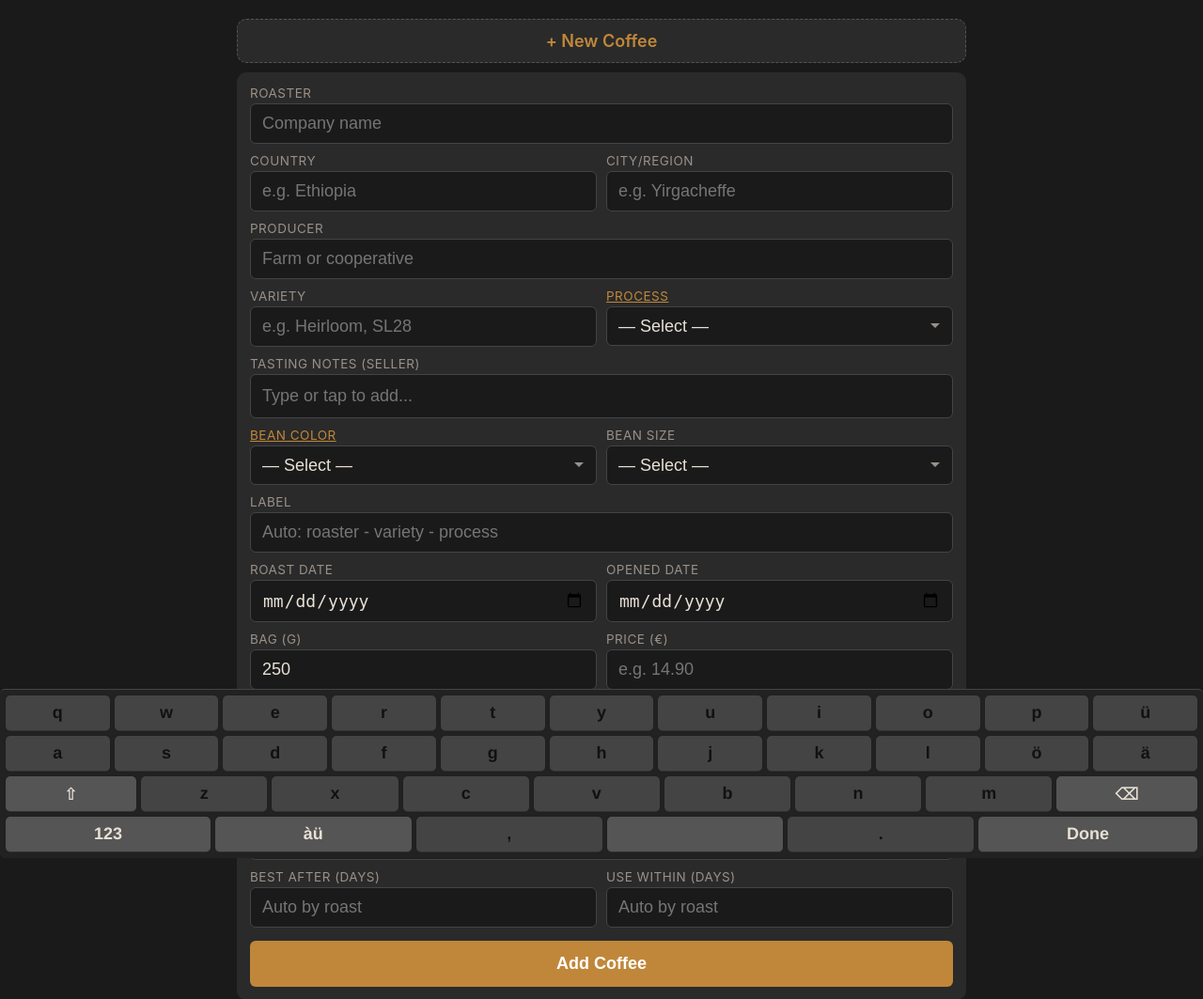
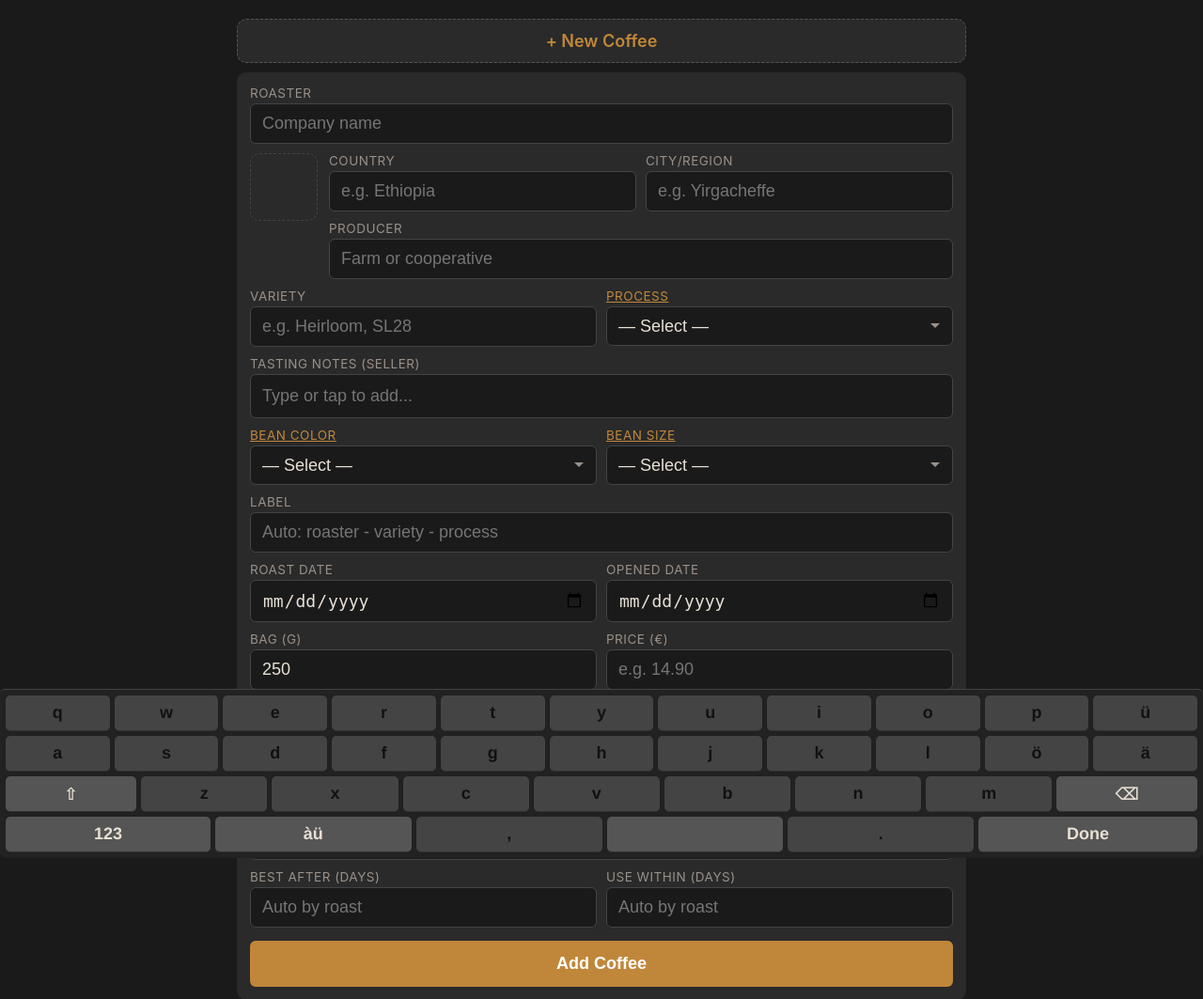
Before and after one commit to Inesteem/OptimizeYourCoffee, a Flask app: page / in a window 1280 px wide, after a click on "+ New Coffee". Shown: the part 67-1130 px from the top of the page at 94% size. Run offline with Flask 3, Linux system fonts and the light colour scheme; data that the repository does not hold is empty.

Commit message:
Add live origin map preview to coffee forms and bean size guide popup
Origin map preview: 72px placeholder next to country/city/producer fields
updates live as the user types a country name. Shows dashed border when
empty, fills with the matching continent SVG on match. Works on both
add and edit coffee forms.

Bean size guide: tapping "Bean Size" label shows a fullscreen overlay
with screen size mappings (Small=14-15, Medium=16-17, Large=18-20,
Peaberry=round), diameters in mm, and typical examples per size.

Co-Authored-By: Claude Opus 4.6 (1M context) <noreply@anthropic.com>

```diff
--- a/coffee-app/static/coffeeinfo.js
+++ b/coffee-app/static/coffeeinfo.js
@@ -65,7 +65,7 @@
             if (info) makeClickable(span, text, info);
         });
 
-        // Make form labels tappable for info popups (process, bean color)
+        // Make form labels tappable for info popups (process, bean color, bean size)
         document.querySelectorAll('.field-select').forEach(select => {
             var wrapper = select.closest('.field');
             if (!wrapper) return;
@@ -89,7 +89,18 @@
                     showRoastGuide();
                 });
             }
+            if (select.name === 'bean_size') {
+                label.classList.add('info-link');
+                label.addEventListener('pointerdown', e => {
+                    e.preventDefault();
+                    e.stopPropagation();
+                    showBeanSizeGuide();
+                });
+            }
         });
+
+        // Origin map preview — updates live as user types country
+        attachOriginMapPreview();
     }
 
     function showRoastGuide() {
@@ -106,6 +117,56 @@
         document.body.appendChild(overlay);
         activePopup = overlay;
         void overlay.offsetHeight;
+    }
+
+    function showBeanSizeGuide() {
+        closePopup();
+        var overlay = document.createElement('div');
+        overlay.className = 'roast-guide-overlay';
+        overlay.innerHTML =
+            '<div class="roast-guide-panel" style="max-width:420px">' +
+                '<div class="info-popup-title">Bean Size Guide</div>' +
+                '<table class="bean-size-table">' +
+                    '<tr><th>Size</th><th>Screen</th><th>Diameter</th><th>Typical</th></tr>' +
+                    '<tr><td><strong>Small</strong></td><td>14–15</td><td>&lt; 6 mm</td><td>Robusta, some Ethiopian</td></tr>' +
+                    '<tr><td><strong>Medium</strong></td><td>16–17</td><td>6–7 mm</td><td>Most Arabica (default)</td></tr>' +
+                    '<tr><td><strong>Large</strong></td><td>18–20</td><td>7–8 mm</td><td>Kenya AA, Colombia Supremo</td></tr>' +
+                    '<tr><td><strong>Peaberry</strong></td><td>varies</td><td>round</td><td>Single seed, any origin</td></tr>' +
+                '</table>' +
+                '<div class="bean-size-hint">Screen number = diameter in 1/64 inch. Most specialty bags list the screen size or grade (AA, Supremo, etc).</div>' +
+                '<div class="roast-guide-hint">Tap anywhere to close</div>' +
+            '</div>';
+        overlay.addEventListener('pointerdown', function() { closePopup(); });
+        document.body.appendChild(overlay);
+        activePopup = overlay;
+        void overlay.offsetHeight;
+    }
+
+    var mapIndex = null;
+    function attachOriginMapPreview() {
+        var input = document.getElementById('origin_country');
+        var preview = document.getElementById('originMapPreview');
+        if (!input || !preview) return;
+
+        // Load map index
+        fetch('/static/maps/origin-map-index.json')
+            .then(function(r) { return r.json(); })
+            .then(function(data) { mapIndex = data; updateMapPreview(); })
+            .catch(function() {});
+
+        input.addEventListener('input', updateMapPreview);
+        input.addEventListener('change', updateMapPreview);
+
+        function updateMapPreview() {
+            if (!mapIndex) return;
+            var val = (input.value || '').trim().toLowerCase();
+            var file = mapIndex[val];
+            if (file) {
+                preview.innerHTML = '<img src="/static/maps/' + file + '" alt="' + esc(input.value) + '">';
+            } else {
+                preview.innerHTML = '';
+            }
+        }
     }
 
     function makeClickable(span, name, info) {
--- a/coffee-app/static/style.css
+++ b/coffee-app/static/style.css
@@ -1170,6 +1170,68 @@ header h1 {
     opacity: 0.6;
 }
 
+/* Origin map preview in add-coffee form */
+.origin-group {
+    display: flex;
+    gap: 12px;
+    align-items: flex-start;
+}
+
+.origin-map-preview {
+    width: 72px;
+    flex-shrink: 0;
+    display: flex;
+    align-items: center;
+    justify-content: center;
+    min-height: 72px;
+}
+
+.origin-map-preview:empty {
+    background: #2a2a2a;
+    border-radius: var(--radius);
+    border: 1px dashed #444;
+}
+
+.origin-map-preview img {
+    width: 72px;
+    height: auto;
+    opacity: 0.9;
+}
+
+.origin-fields {
+    flex: 1;
+    min-width: 0;
+}
+
+/* Bean size guide table */
+.bean-size-table {
+    width: 100%;
+    border-collapse: collapse;
+    margin: 10px 0 8px;
+    font-size: 0.78rem;
+}
+
+.bean-size-table th {
+    text-align: left;
+    color: var(--accent);
+    padding: 4px 8px;
+    border-bottom: 1px solid #444;
+    font-size: 0.7rem;
+}
+
+.bean-size-table td {
+    padding: 5px 8px;
+    color: var(--text);
+    border-bottom: 1px solid #333;
+}
+
+.bean-size-hint {
+    font-size: 0.7rem;
+    color: var(--text-muted);
+    margin-top: 6px;
+    line-height: 1.4;
+}
+
 /* Insights */
 .insights-filter-bar {
     display: flex;
--- a/coffee-app/templates/edit_coffee.html
+++ b/coffee-app/templates/edit_coffee.html
@@ -21,6 +21,9 @@
                 <input type="text" id="roaster" name="roaster" value="{{ coffee.roaster or '' }}" placeholder="Company name" autocomplete="off">
             </div>
 
+            <div class="origin-group">
+                <div class="origin-map-preview" id="originMapPreview"></div>
+                <div class="origin-fields">
                     <div class="row">
                         <div class="field">
                             <label for="origin_country">Country</label>
@@ -31,10 +34,11 @@
                             <input type="text" id="origin_city" name="origin_city" value="{{ coffee.origin_city or '' }}" placeholder="e.g. Yirgacheffe" autocomplete="off">
                         </div>
                     </div>
-
                     <div class="field">
                         <label for="origin_producer">Producer</label>
                         <input type="text" id="origin_producer" name="origin_producer" value="{{ coffee.origin_producer or '' }}" placeholder="Farm or cooperative" autocomplete="off">
+                    </div>
+                </div>
             </div>
 
             <div class="row">
--- a/coffee-app/templates/step1_coffee.html
+++ b/coffee-app/templates/step1_coffee.html
@@ -31,6 +31,9 @@
                     <input type="text" id="roaster" name="roaster" placeholder="Company name" autocomplete="off">
                 </div>
 
+                <div class="origin-group">
+                    <div class="origin-map-preview" id="originMapPreview"></div>
+                    <div class="origin-fields">
                         <div class="row">
                             <div class="field">
                                 <label for="origin_country">Country</label>
@@ -41,10 +44,11 @@
                                 <input type="text" id="origin_city" name="origin_city" placeholder="e.g. Yirgacheffe" autocomplete="off">
                             </div>
                         </div>
-
                         <div class="field">
                             <label for="origin_producer">Producer</label>
                             <input type="text" id="origin_producer" name="origin_producer" placeholder="Farm or cooperative" autocomplete="off">
+                        </div>
+                    </div>
                 </div>
 
                 <div class="row">
```
Lines whose indentation alone changed are shown as unchanged.
